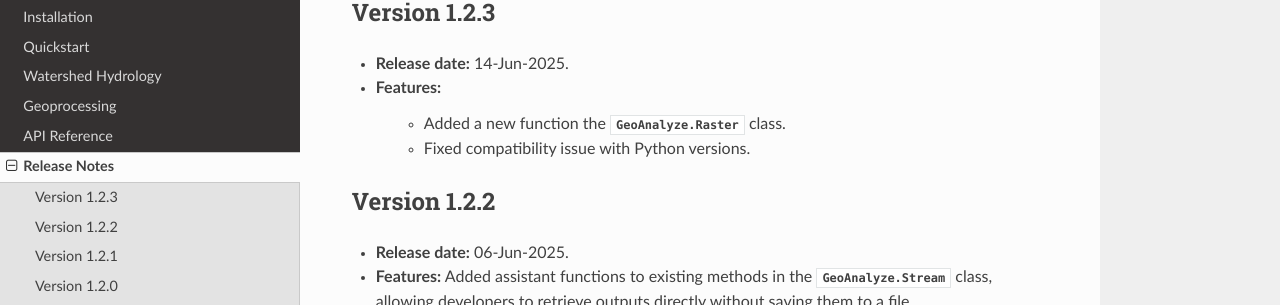
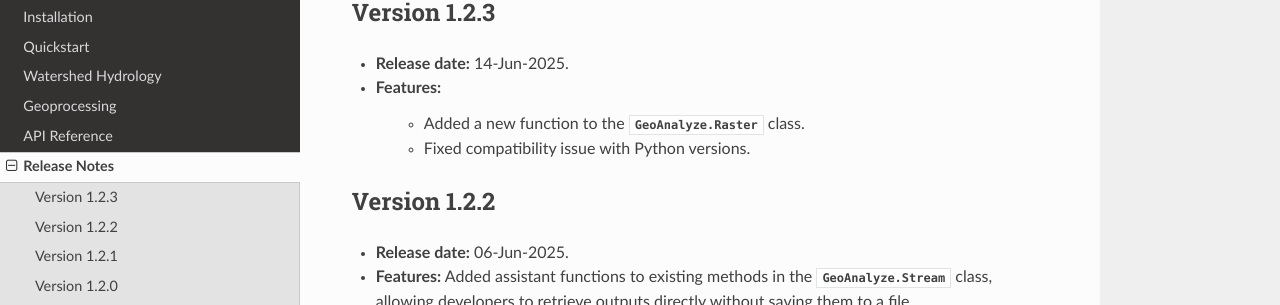
Before and after one commit to debpal/GeoAnalyze, a Sphinx documentation site: the page built from docs/changelog.rst, in a window 1280 px wide and 900 px high. Shown: the part 164-469 px from the top of the window. Built offline with Sphinx 7.4.7 and the Read the Docs theme 3.1.0, drawn with Linux system fonts in a browser that asks for light colours.

Commit message:
update docs

```diff
--- a/docs/changelog.rst
+++ b/docs/changelog.rst
@@ -9,7 +9,7 @@ Version 1.2.3
 
 * **Features:**
 
-    * Added a new function the :class:`GeoAnalyze.Raster` class.
+    * Added a new function to the :class:`GeoAnalyze.Raster` class.
     * Fixed compatibility issue with Python versions.
 
 
```
